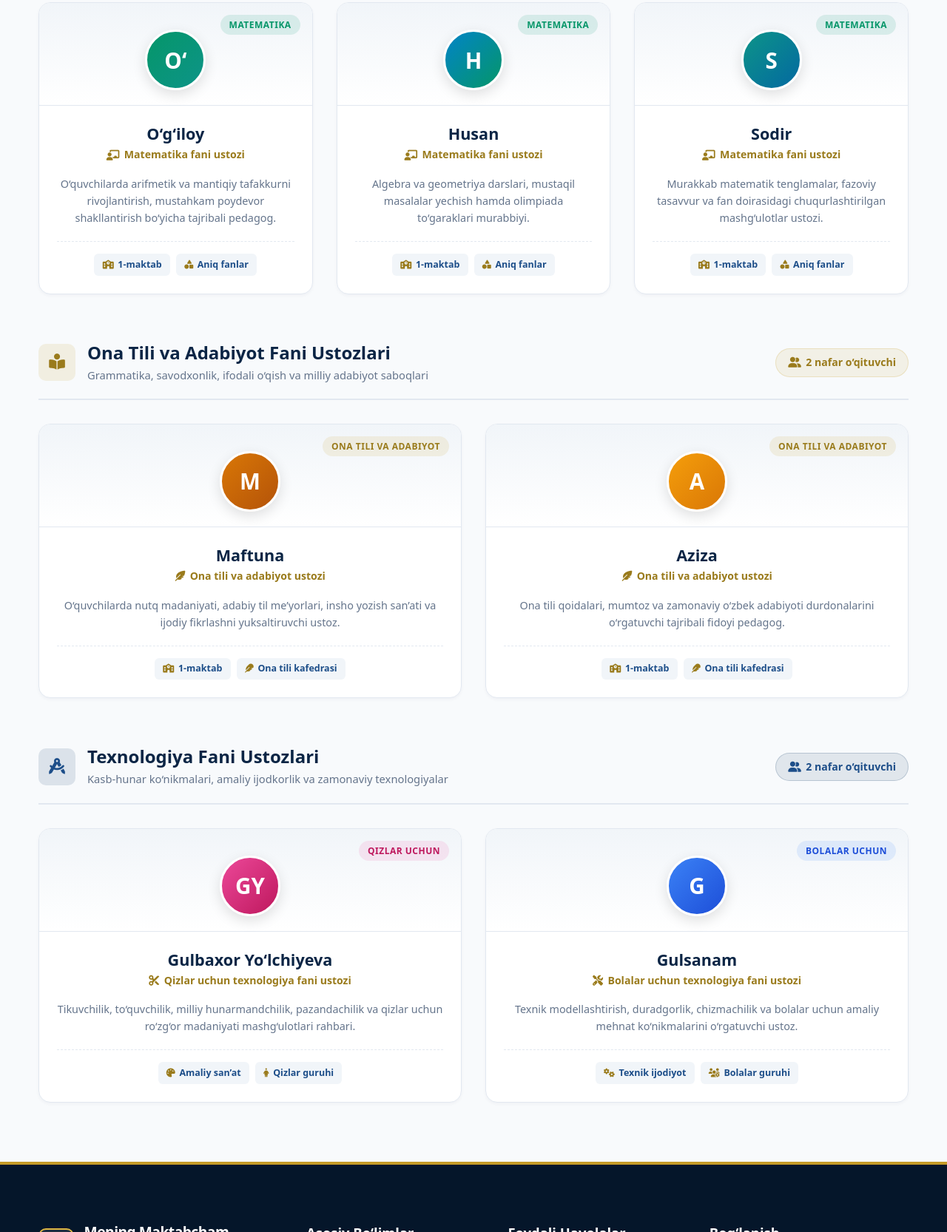
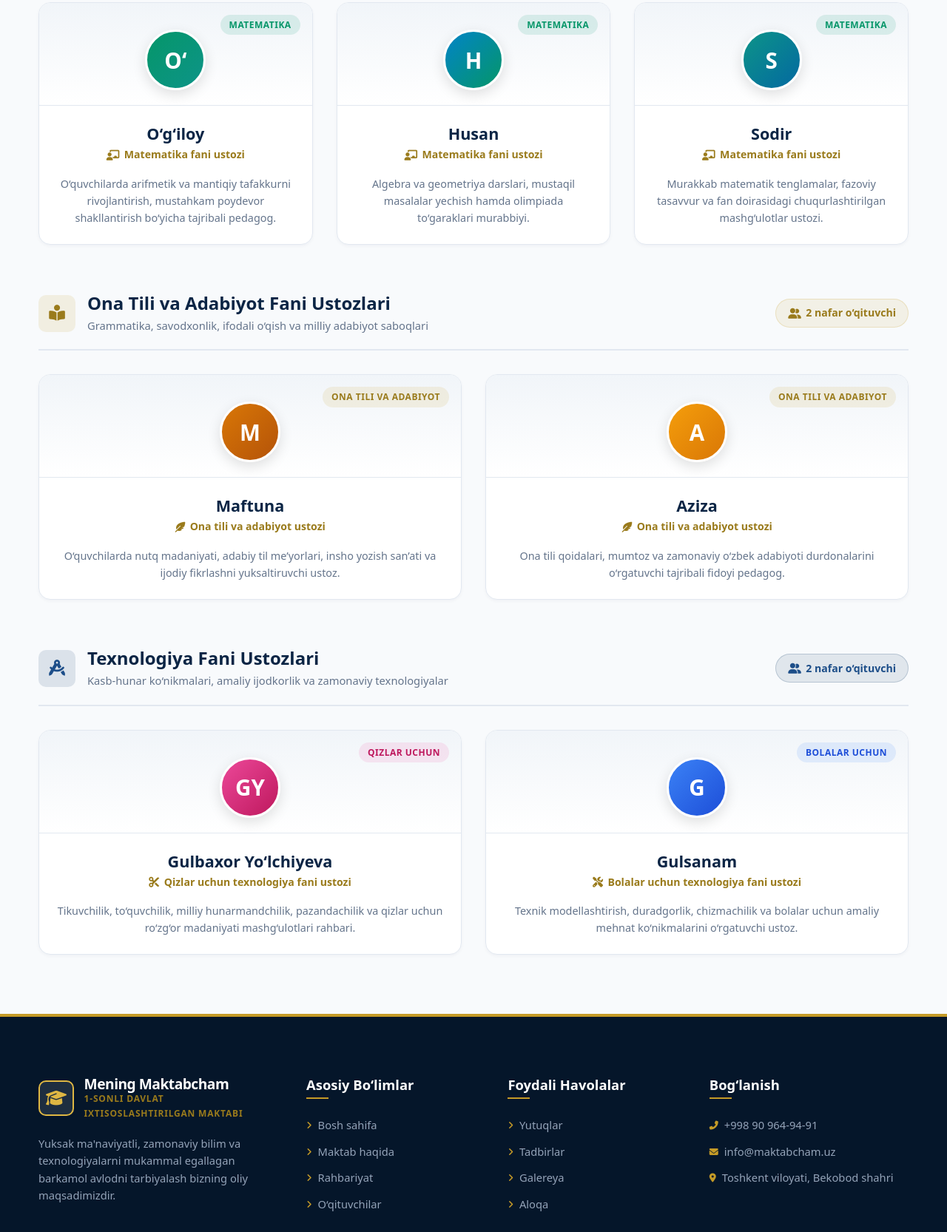
Before and after one commit to umarovafiruza/1-maktab-Islombek, a plain HTML site: page teachers.html in a window 1280 px wide. Shown: the part 1044-2710 px from the top of the page at 74% size. Drawn offline with Linux system fonts and the light colour scheme.

Commit message:
Ustozlar kartochkalaridan teglar (1-maktab, fan kafedrasi) olib tashlandi

```diff
--- a/css/style.css
+++ b/css/style.css
@@ -1936,7 +1936,7 @@ img {
   font-size: 0.9rem;
   color: var(--text-muted);
   line-height: 1.6;
-  margin-bottom: 1.25rem;
+  margin-bottom: 0;
   flex-grow: 1;
   text-align: center;
 }
--- a/teachers.html
+++ b/teachers.html
@@ -153,10 +153,6 @@
               <h3 class="teacher-card-name">O‘g‘iloy</h3>
               <div class="teacher-card-role"><i class="fas fa-chalkboard-teacher"></i> Matematika fani ustozi</div>
               <p class="teacher-card-bio">O‘quvchilarda arifmetik va mantiqiy tafakkurni rivojlantirish, mustahkam poydevor shakllantirish bo‘yicha tajribali pedagog.</p>
-              <div class="teacher-card-tags">
-                <span class="teacher-tag"><i class="fas fa-school"></i> 1-maktab</span>
-                <span class="teacher-tag"><i class="fas fa-shapes"></i> Aniq fanlar</span>
-              </div>
             </div>
           </div>
 
@@ -172,10 +168,6 @@
               <h3 class="teacher-card-name">Husan</h3>
               <div class="teacher-card-role"><i class="fas fa-chalkboard-teacher"></i> Matematika fani ustozi</div>
               <p class="teacher-card-bio">Algebra va geometriya darslari, mustaqil masalalar yechish hamda olimpiada to‘garaklari murabbiyi.</p>
-              <div class="teacher-card-tags">
-                <span class="teacher-tag"><i class="fas fa-school"></i> 1-maktab</span>
-                <span class="teacher-tag"><i class="fas fa-shapes"></i> Aniq fanlar</span>
-              </div>
             </div>
           </div>
 
@@ -191,10 +183,6 @@
               <h3 class="teacher-card-name">Sodir</h3>
               <div class="teacher-card-role"><i class="fas fa-chalkboard-teacher"></i> Matematika fani ustozi</div>
               <p class="teacher-card-bio">Murakkab matematik tenglamalar, fazoviy tasavvur va fan doirasidagi chuqurlashtirilgan mashg‘ulotlar ustozi.</p>
-              <div class="teacher-card-tags">
-                <span class="teacher-tag"><i class="fas fa-school"></i> 1-maktab</span>
-                <span class="teacher-tag"><i class="fas fa-shapes"></i> Aniq fanlar</span>
-              </div>
             </div>
           </div>
         </div>
@@ -230,10 +218,6 @@
               <h3 class="teacher-card-name">Maftuna</h3>
               <div class="teacher-card-role"><i class="fas fa-feather-alt"></i> Ona tili va adabiyot ustozi</div>
               <p class="teacher-card-bio">O‘quvchilarda nutq madaniyati, adabiy til me’yorlari, insho yozish san’ati va ijodiy fikrlashni yuksaltiruvchi ustoz.</p>
-              <div class="teacher-card-tags">
-                <span class="teacher-tag"><i class="fas fa-school"></i> 1-maktab</span>
-                <span class="teacher-tag"><i class="fas fa-feather"></i> Ona tili kafedrasi</span>
-              </div>
             </div>
           </div>
 
@@ -249,10 +233,6 @@
               <h3 class="teacher-card-name">Aziza</h3>
               <div class="teacher-card-role"><i class="fas fa-feather-alt"></i> Ona tili va adabiyot ustozi</div>
               <p class="teacher-card-bio">Ona tili qoidalari, mumtoz va zamonaviy o‘zbek adabiyoti durdonalarini o‘rgatuvchi tajribali fidoyi pedagog.</p>
-              <div class="teacher-card-tags">
-                <span class="teacher-tag"><i class="fas fa-school"></i> 1-maktab</span>
-                <span class="teacher-tag"><i class="fas fa-feather"></i> Ona tili kafedrasi</span>
-              </div>
             </div>
           </div>
         </div>
@@ -288,10 +268,6 @@
               <h3 class="teacher-card-name">Gulbaxor Yo‘lchiyeva</h3>
               <div class="teacher-card-role"><i class="fas fa-cut"></i> Qizlar uchun texnologiya fani ustozi</div>
               <p class="teacher-card-bio">Tikuvchilik, to‘quvchilik, milliy hunarmandchilik, pazandachilik va qizlar uchun ro‘zg‘or madaniyati mashg‘ulotlari rahbari.</p>
-              <div class="teacher-card-tags">
-                <span class="teacher-tag"><i class="fas fa-palette"></i> Amaliy san’at</span>
-                <span class="teacher-tag"><i class="fas fa-female"></i> Qizlar guruhi</span>
-              </div>
             </div>
           </div>
 
@@ -307,10 +283,6 @@
               <h3 class="teacher-card-name">Gulsanam</h3>
               <div class="teacher-card-role"><i class="fas fa-tools"></i> Bolalar uchun texnologiya fani ustozi</div>
               <p class="teacher-card-bio">Texnik modellashtirish, duradgorlik, chizmachilik va bolalar uchun amaliy mehnat ko‘nikmalarini o‘rgatuvchi ustoz.</p>
-              <div class="teacher-card-tags">
-                <span class="teacher-tag"><i class="fas fa-cogs"></i> Texnik ijodiyot</span>
-                <span class="teacher-tag"><i class="fas fa-users-cog"></i> Bolalar guruhi</span>
-              </div>
             </div>
           </div>
         </div>
```
